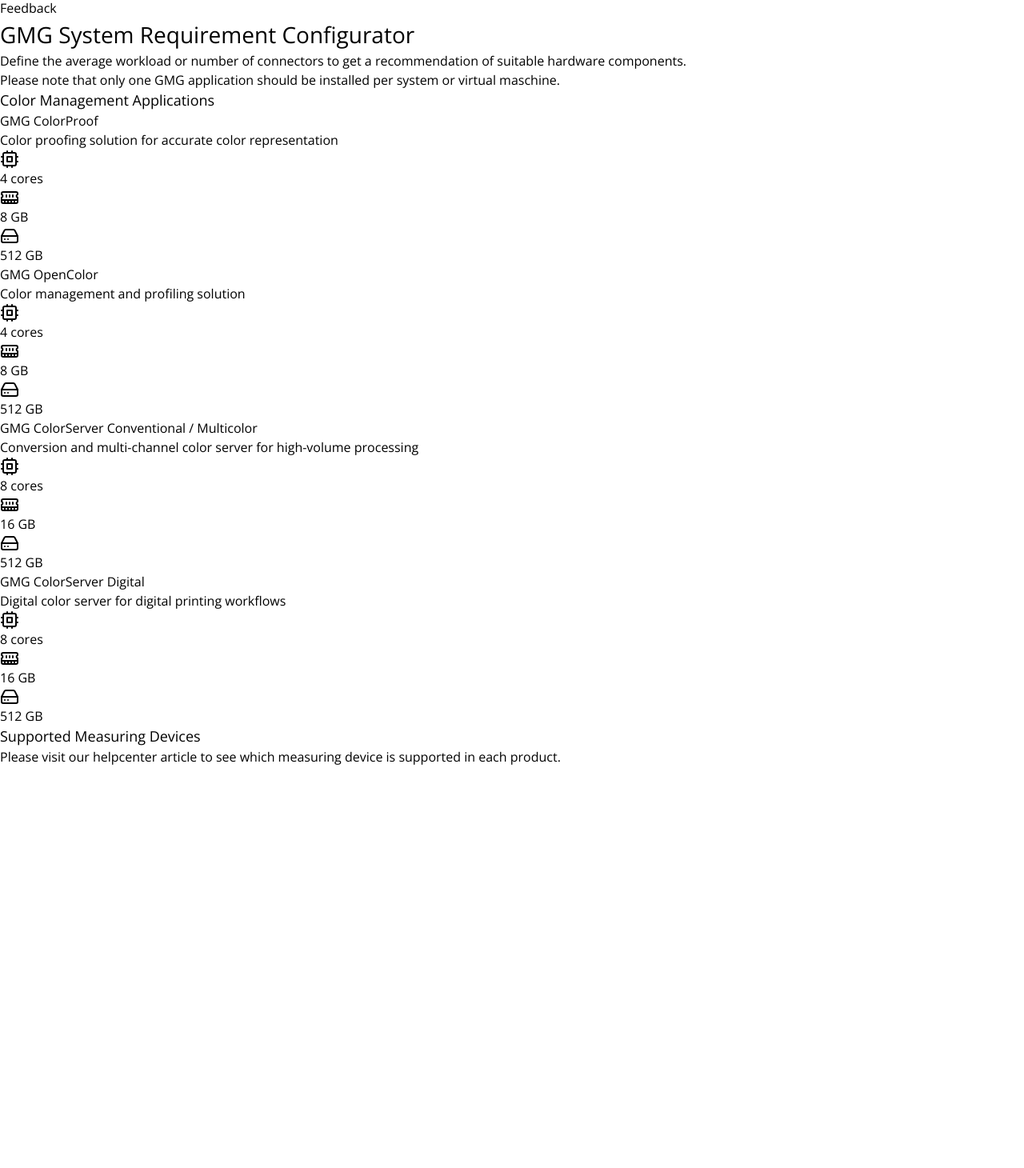
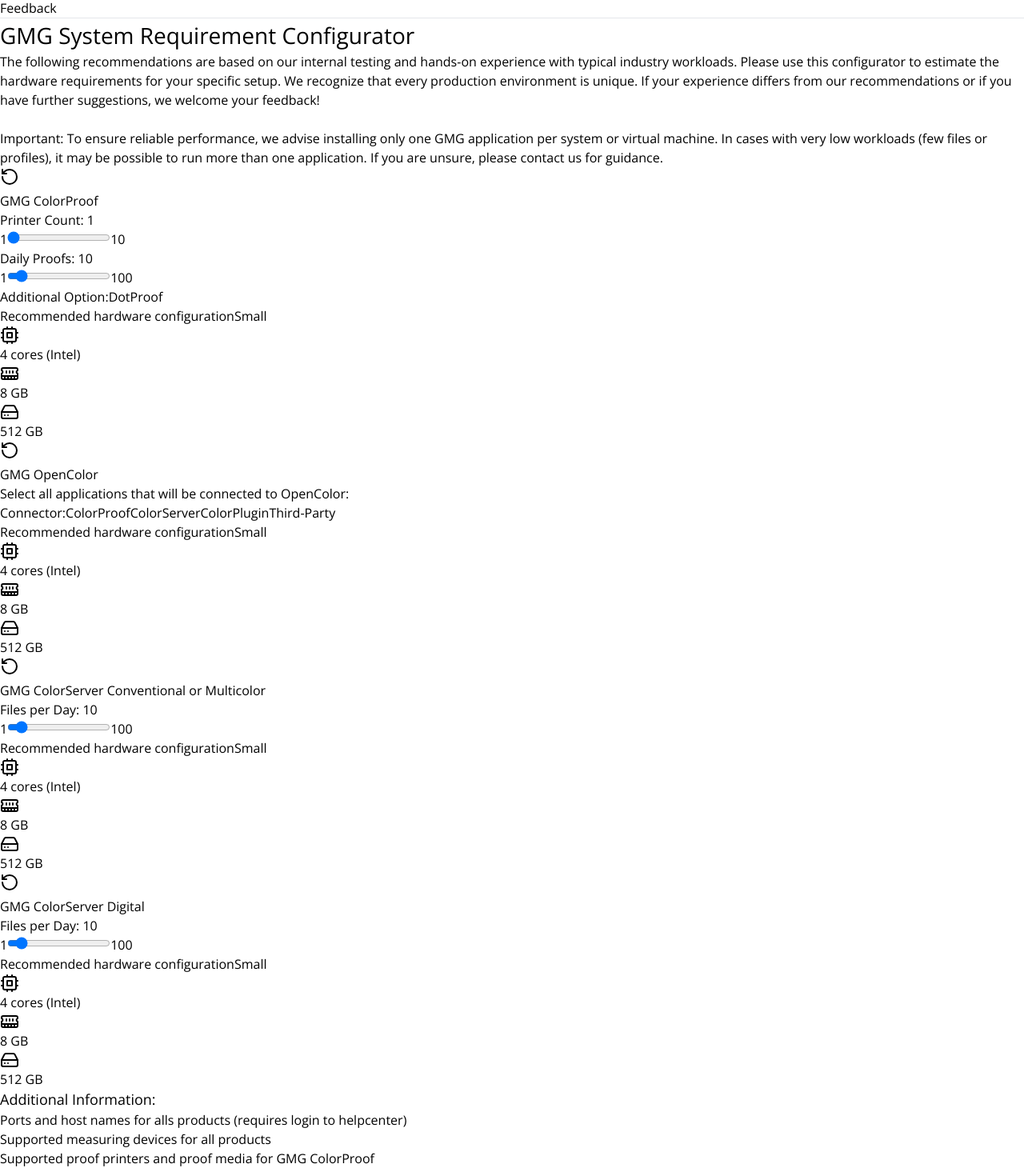
Before and after one commit to derb0bby/gmg-vmsizeconfigurator, a React (Vite) app: page / in a window 1280 px wide. Shown: the part 30-1490 px from the top of the page at 80% size. Before the commit the page ends 988 px from the top, so only its background shows below. Built offline with nearby package versions, Linux system fonts and the light colour scheme.

Commit message:
Implemented changea requested by Isabel on the 10th of Oct 2025

```diff
--- a/src/App.tsx
+++ b/src/App.tsx
@@ -37,7 +37,11 @@
   return (
     <div className="min-h-screen bg-white">
       <Header />
+			<div className="container mx-auto px-4">
+				<hr className="border-black"></hr>
+			</div>
       <main className="container mx-auto px-4 py-8">
+
         <div className="flex justify-between items-center mb-6">
           <h1 className="text-[1.75rem] font-semibold text-[#333]">GMG System Requirement Configurator</h1>
           {/* <button
--- a/src/components/ApplicationSelector.tsx
+++ b/src/components/ApplicationSelector.tsx
@@ -57,29 +57,27 @@
   return (
     <div className="mt-6">
       <p className="text-sm text-gray-600">
-        Define the average workload or number of connectors to get a recommendation of suitable hardware components.
+        The following recommendations are based on our internal testing and hands-on experience with typical industry workloads. Please use this configurator to estimate the hardware requirements for your specific setup. We recognize that every production environment is unique. If your experience differs from our recommendations or if you have further suggestions, we welcome your feedback!
       </p>
+			<br></br>
 			<p className="text-sm text-gray-600 mb-4">
-				Please note that only one GMG application should be installed per system or virtual maschine.
+				Important: To ensure reliable performance, we advise installing only one GMG application per system or virtual machine. In cases with very low workloads (few files or profiles), it may be possible to run more than one application. If you are unsure, please contact us for guidance.
       </p>
 
       <div className="mb-8">
-        <h2 className="text-[1.125rem] font-medium mb-4 text-[#333]">Color Management Applications</h2>
+        {/* <h2 className="text-[1.125rem] font-medium mb-4 text-[#333]">Color Management Applications</h2> */}
         <div className="grid grid-cols-1 md:grid-cols-2 lg:grid-cols-2 gap-4">
           {colorApplications.map((app) => {
             const appParameters = parameters.filter(param => param.applicationId === app.id);
-            const recommendedVM = selectedApplications.includes(app.id) ? getRecommendedVM(app.id) : null;
+            const recommendedVM = getRecommendedVM(app.id);
 
             return (
               <div
                 key={app.id}
-                className={`border rounded-lg p-4 cursor-pointer transition-all relative ${
-                  selectedApplications.includes(app.id)
-                    ? 'border-[#ee2d68] bg-[#F5F5F5]'
-                    : 'border-gray-300 hover:border-gray-600'
-                }`}
+                className="border border-gray-400 rounded-md p-4 relative flex flex-col"
+                onClick={() => onSelectApplication(app.id)}
               >
-                {selectedApplications.includes(app.id) && appParameters.length > 0 && (
+                {appParameters.length > 0 && (
                   <button
                     onClick={(e) => resetApplicationParameters(app.id, e)}
                     className="absolute top-4 right-4 p-1 hover:bg-gray-200 rounded transition-colors"
@@ -89,17 +87,18 @@
                   </button>
                 )}
 
-                <div
-                  className="flex justify-between items-start"
-                  onClick={() => onSelectApplication(app.id)}
-                >
+                <div className="flex justify-between items-start">
                   <div className="pr-8">
-                    <h3 className="font-medium text-[#333] text-[1.125rem]">{app.name}</h3>
+                    <div className="mb-2">
+                      <h3 className="font-medium text-[#333] text-[1.125rem]">
+                        {app.name}
+                      </h3>
+                    </div>
                     <p className="text-sm text-gray-600 mt-1">{app.description}</p>
                   </div>
                 </div>
 
-                <div className="mt-3 flex flex-wrap gap-2">
+                {/* <div className="mt-3 flex flex-wrap gap-2">
                   <span className="inline-flex items-center px-2.5 py-0.5 rounded-full text-xs font-medium bg-[#F5F5F5] text-[#333]">
                     <Cpu className="h-3 w-3 mr-1 text-[#ee2d68]" /> {app.cpuRequirement} cores
                   </span>
@@ -109,10 +108,10 @@
                   <span className="inline-flex items-center px-2.5 py-0.5 rounded-full text-xs font-medium bg-[#F5F5F5] text-[#333]">
                     <HardDrive className="h-3 w-3 mr-1 text-[#ee2d68]" /> {app.storageRequirement} GB
                   </span>
-                </div>
+                </div> */}
 
-                {selectedApplications.includes(app.id) && appParameters.length > 0 && (
-                  <div className="mt-4 pt-4 border-t border-gray-200">
+                {appParameters.length > 0 && (
+                  <div className="mt-4 mb-4 pt-2 flex-grow">
                     <div className="space-y-4">
                       {appParameters.map(param => {
                         const value = parameterValues[app.id]?.[param.id] ?? param.defaultValue;
@@ -132,7 +131,6 @@
                                   value={value as number}
                                   onChange={(e) => onParameterChange(app.id, param.id, parseInt(e.target.value))}
                                   className="flex-1 h-2 bg-gray-200 rounded-lg appearance-none cursor-pointer accent-[#ee2d68]"
-                                  onClick={(e) => e.stopPropagation()}
                                 />
                                 <span className="text-xs text-gray-500 ml-2">{param.max}</span>
                               </div>
@@ -141,10 +139,18 @@
                         } else if (param.type === 'multipleChoice') {
                           return (
                             <div key={param.id} className="flex flex-col">
-                              <label className="block text-sm font-medium text-[#333] mb-2">
-                                {param.name}
-                              </label>
-                              <div className="flex flex-wrap gap-2">
+                              {/* Add descriptive text specifically for OpenColor connector selection */}
+                              {app.id === 'open-color' && param.id === 'connectors' && (
+                                <p className="font-medium text-sm text-gray-600 mb-6">
+                                  Select all applications that will be connected to OpenColor:
+                                </p>
+                              )}
+
+                              {/* Display parameter name with buttons inline */}
+                              <div className="flex items-center flex-wrap gap-2">
+                                <span className="text-sm font-medium text-[#333] mr-2">
+                                  {param.name}:
+                                </span>
                                 {(param.options || []).map(option => (
                                   <button
                                     key={option}
@@ -154,8 +160,7 @@
                                         ? 'bg-[#ee2d68] text-white'
                                         : 'bg-[#F5F5F5] text-[#333] hover:bg-gray-200'
                                     }`}
-                                    onClick={(e) => {
-                                      e.stopPropagation();
+                                    onClick={() => {
                                       const currentValue = value as string[];
                                       const newValue = currentValue.includes(option)
                                         ? currentValue.filter(v => v !== option)
@@ -177,19 +182,19 @@
                   </div>
                 )}
 
-                {selectedApplications.includes(app.id) && recommendedVM && (
-                  <div className="mt-4 pt-4 border-t border-gray-200">
-                    <div className="bg-white rounded-lg p-3 border border-[#ee2d68]">
+                {recommendedVM && (
+                  <div className="mt-auto pt-4">
+                    <div className="bg-gray-50 rounded-md p-3 border border-[#ee2d68]">
                       <h4 className="text-sm font-medium text-[#333] mb-2 flex items-center">
                         Recommended hardware configuration
                         <span className="ml-2 inline-flex items-center px-2 py-0.5 rounded-full text-xs font-medium bg-[#ee2d68] text-white">
                           {recommendedVM.name}
                         </span>
                       </h4>
-                      <p className="text-xs text-gray-600 mb-2">{recommendedVM.description}</p>
+                      {/* <p className="text-xs text-gray-600 mb-2">{recommendedVM.description}</p> */}
                       <div className="flex flex-wrap gap-2">
                         <span className="inline-flex items-center px-2 py-0.5 rounded-full text-xs font-medium bg-[#F5F5F5] text-[#333]">
-                          <Cpu className="h-3 w-3 mr-1 text-[#ee2d68]" /> {recommendedVM.cpu} cores
+                          <Cpu className="h-3 w-3 mr-1 text-[#ee2d68]" /> {recommendedVM.cpu} cores (Intel)
                         </span>
                         <span className="inline-flex items-center px-2 py-0.5 rounded-full text-xs font-medium bg-[#F5F5F5] text-[#333]">
                           <MemoryStick className="h-3 w-3 mr-1 text-[#ee2d68]" /> {recommendedVM.ram} GB
@@ -207,20 +212,41 @@
         </div>
       </div>
 
-      {/* Supported Measuring Devices Info Block */}
+      {/* Additional Information */}
       <div className="mb-10 mt-10">
-        <h2 className="text-[1.125rem] font-medium text-[#333] mb-2">Supported Measuring Devices</h2>
-        <p className="text-base text-gray-700">
-          Please visit our helpcenter article to see which{' '}
+        <h2 className="text-[1.125rem] font-medium text-[#333] mb-2">Additional Information:</h2>
+        <ul className="text-base text-gray-700 space-y-2">
+          <li>
+            <a
+              href="https://customercare.gmgcolor.com/hc/en-us/articles/13490223476379-Which-ports-and-URLs-are-used-by-GMG-OpenColor#:~:text=Firewall%20configuration%3A%20List%20of%20required%20ports%20and%20host%20names"
+              target="_blank"
+              rel="noopener noreferrer"
+              className="text-[#ee2d68] underline"
+            >
+              Ports and host names for alls products (requires login to helpcenter)
+            </a>
+          </li>
+          <li>
             <a
               href="https://customercare.gmgcolor.com/hc/en-us/articles/40238234986267-Supported-measuring-devices-across-GMG-products"
               target="_blank"
               rel="noopener noreferrer"
               className="text-[#ee2d68] underline"
             >
-            measuring device is supported in each product.
+              Supported measuring devices for all products
             </a>
-        </p>
+          </li>
+          <li>
+            <a
+              href="https://customercare.gmgcolor.com/hc/en-us/articles/35026827200923-Supported-proof-printers-proof-media-and-print-modes"
+              target="_blank"
+              rel="noopener noreferrer"
+              className="text-[#ee2d68] underline"
+            >
+              Supported proof printers and proof media for GMG ColorProof
+            </a>
+          </li>
+        </ul>
       </div>
     </div>
   );
--- a/src/components/Header.tsx
+++ b/src/components/Header.tsx
@@ -2,7 +2,7 @@
 
 const Header: React.FC = () => {
   return (
-    <header className="bg-white h-16 shadow-sm">
+    <header className="bg-white h-20">
       <div className="container mx-auto px-4 h-full flex justify-between items-center">
         <div>
           <svg xmlns="http://www.w3.org/2000/svg" width="78" height="28" fill="none" viewBox="0 0 78 28">
@@ -14,13 +14,15 @@
         <nav>
           <a
             href="mailto:support@gmgcolor.com"
-            className="text-[#333] hover:text-[#ee2d68] font-medium px-4 py-2 border border-[#ee2d68] rounded-md hover:bg-[#ee2d68] hover:text-white transition-colors"
+            className="text-[#ee2d68] hover:text-[#ee2d68] font-medium px-4 py-1 border border-[#ee2d68] rounded-md hover:bg-[#ee2d68] hover:text-white transition-colors"
           >
             Feedback
           </a>
         </nav>
+
       </div>
     </header>
+
   );
 };
 
--- a/src/data/applicationParameters.ts
+++ b/src/data/applicationParameters.ts
@@ -20,15 +20,23 @@
     min: 1,
     max: 100
   },
+  {
+    id: 'dotproof',
+    applicationId: 'color-proof',
+    name: 'Additional Option',
+    type: 'multipleChoice',
+    defaultValue: [],
+    options: ['DotProof']
+  },
 
   // OpenColor parameters
   {
     id: 'connectors',
     applicationId: 'open-color',
-    name: 'Connectors',
+    name: 'Connector',
     type: 'multipleChoice',
     defaultValue: ['ColorProof'], // Keep single connector for small VM
-    options: ['ColorProof', 'PackZ', 'ArtPro+', 'Illustrator Plugin']
+    options: ['ColorProof', 'ColorServer', 'ColorPlugin', 'Third-Party']
   },
 
   // ColorServer Conv / Multi parameters
--- a/src/data/applications.ts
+++ b/src/data/applications.ts
@@ -7,7 +7,7 @@
     cpuRequirement: 4,
     ramRequirement: 8,
     storageRequirement: 512,
-    description: "Color proofing solution for accurate color representation",
+    description: "",
     hasUsbRequirement: true,
   },
   {
@@ -16,16 +16,16 @@
     cpuRequirement: 4,
     ramRequirement: 8,
     storageRequirement: 512,
-    description: "Color management and profiling solution",
+    description: "",
     hasUsbRequirement: true,
   },
   {
     id: "color-server-conv-multi",
-    name: "GMG ColorServer Conventional / Multicolor",
+    name: "GMG ColorServer Conventional or Multicolor",
     cpuRequirement: 8,
     ramRequirement: 16,
     storageRequirement: 512,
-    description: "Conversion and multi-channel color server for high-volume processing",
+    description: "",
     hasUsbRequirement: true,
   },
   {
@@ -34,7 +34,7 @@
     cpuRequirement: 8,
     ramRequirement: 16,
     storageRequirement: 512,
-    description: "Digital color server for digital printing workflows",
+    description: "",
     hasUsbRequirement: true,
   },
   {
--- a/src/utils/vmCalculator.ts
+++ b/src/utils/vmCalculator.ts
@@ -33,6 +33,26 @@
   };
 };
 
+export const calculateDotProofRAM = (
+  applicationId: string,
+  parameterValues: ApplicationParameterValues
+): number => {
+  if (applicationId !== 'color-proof') {
+    return 0;
+  }
+
+  const appParams = parameterValues[applicationId] || {};
+  const printerCount = appParams['printer-count'] as number || 1;
+  const dotproofOptions = appParams['dotproof'] as string[] || [];
+
+  // If DotProof is selected, add 4 GB RAM per printer count
+  if (dotproofOptions.includes('DotProof')) {
+    return printerCount * 4;
+  }
+
+  return 0;
+};
+
 export const determineVMSizeBasedOnParameters = (
   applicationId: string,
   parameterValues: ApplicationParameterValues
@@ -58,7 +78,8 @@
       const connectors = appParams['connectors'] as string[] || ['ColorProof'];
       const connectorCount = connectors.length;
 
-      if (connectorCount > 3) {
+      // Ab 3 ausgewählten Connectoren empfehlen wir immer VM Size Large
+      if (connectorCount >= 3) {
         return 'large';
       } else if (connectorCount > 1) {
         return 'medium';
@@ -112,6 +133,12 @@
     ) || null;
   }
 
+  // Calculate additional RAM needed for DotProof
+  let additionalRAM = 0;
+  selectedApplicationIds.forEach(appId => {
+    additionalRAM += calculateDotProofRAM(appId, parameterValues);
+  });
+
   // Determine the required VM size based on application parameters
   let requiredSize: 'small' | 'medium' | 'large' = 'small';
 
@@ -126,8 +153,31 @@
     }
   });
 
-  // Find the VM that matches the required size
-  return eligibleVMs.find(vm => vm.id === requiredSize) || null;
+  // Find the base VM that matches the required size
+  let baseVM = eligibleVMs.find(vm => vm.id === requiredSize);
+
+  if (!baseVM) {
+    return null;
+  }
+
+  // If additional RAM is needed, check if we need to upgrade to a larger VM
+  if (additionalRAM > 0) {
+    const totalRAMNeeded = baseVM.ram + additionalRAM;
+
+    // Find the smallest VM that can accommodate the total RAM requirement
+    const vmsBySize = eligibleVMs.sort((a, b) => a.ram - b.ram);
+    const upgradedVM = vmsBySize.find(vm => vm.ram >= totalRAMNeeded);
+
+    if (upgradedVM) {
+      // Create a modified VM object with the additional RAM displayed
+      return {
+        ...upgradedVM,
+        ram: totalRAMNeeded
+      };
+    }
+  }
+
+  return baseVM;
 };
 
 export const findAlternativeVMs = (
```
Lines whose indentation alone changed are shown as unchanged.
